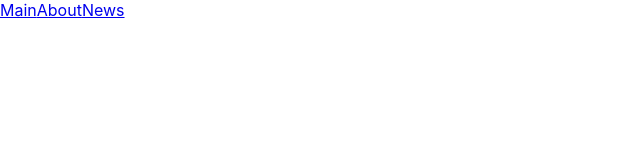
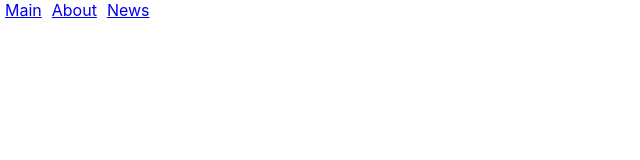
Before and after one commit to blackNumberThree/npm, a React (Create React App) app: page / in a window 1280 px wide. Shown: the top 160 px of the page, without its empty margins (0-640 px from the left). Built offline with nearby package versions, Linux system fonts and the light colour scheme.

Commit message:
add cat css

```diff
--- a/src/index.css
+++ b/src/index.css
@@ -1,13 +1,24 @@
 body {
   margin: 0;
-  font-family: -apple-system, BlinkMacSystemFont, 'Segoe UI', 'Roboto', 'Oxygen',
-    'Ubuntu', 'Cantarell', 'Fira Sans', 'Droid Sans', 'Helvetica Neue',
+  font-family: -apple-system, BlinkMacSystemFont, "Segoe UI", "Roboto", "Oxygen",
+    "Ubuntu", "Cantarell", "Fira Sans", "Droid Sans", "Helvetica Neue",
     sans-serif;
   -webkit-font-smoothing: antialiased;
   -moz-osx-font-smoothing: grayscale;
 }
 
 code {
-  font-family: source-code-pro, Menlo, Monaco, Consolas, 'Courier New',
+  font-family: source-code-pro, Menlo, Monaco, Consolas, "Courier New",
     monospace;
 }
+.links {
+  padding: 0 5px;
+}
+figure {
+  display: inline-block;
+}
+figure img {
+  max-width: 300px;
+  max-height: 300px;
+  display: inline-block;
+}
```
